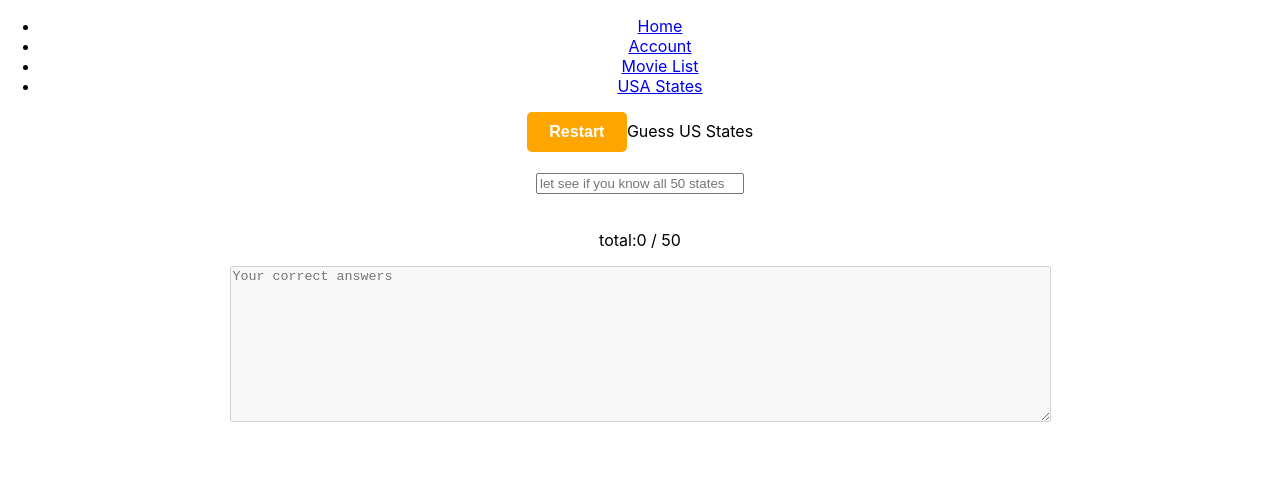
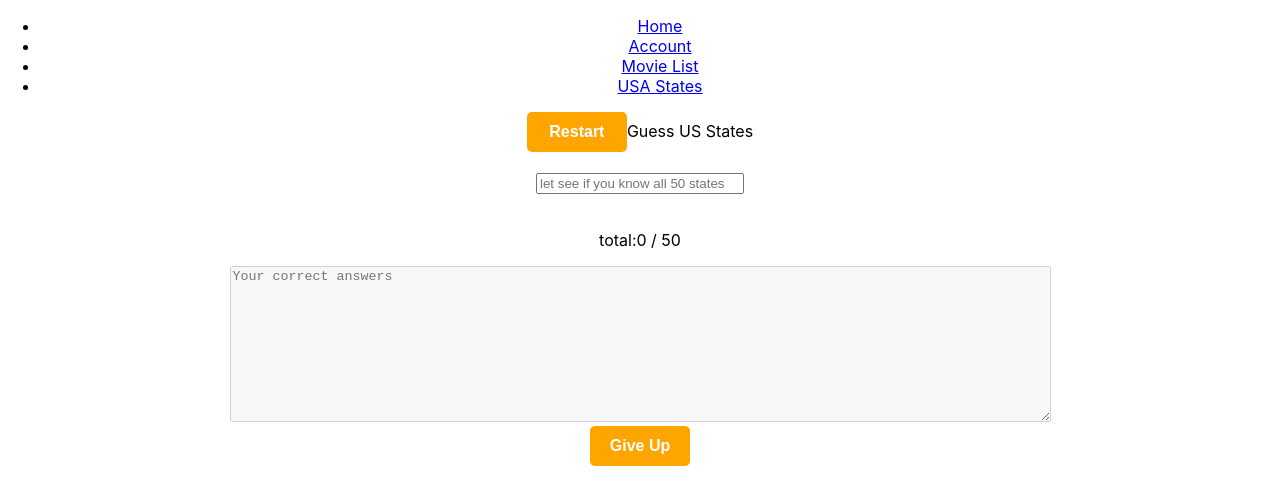
Before and after one commit to yazyounas/front-end-project, a React (Create React App) app: page /states in a window 1280 px wide. Shown: the top 504 px of the page. Built offline with nearby package versions, Linux system fonts and the light colour scheme.

Commit message:
completed the game called guess states

```diff
--- a/src/Components/Movies/Movies.jsx
+++ b/src/Components/Movies/Movies.jsx
@@ -4,7 +4,7 @@ import movieData from "./MoviesData.json";
 
 const Movies = () => {
   const [listQuery, setListQuery] = useState("");
-  console.log(listQuery)
+
 
   const filteredMovies = movieData.filter((movie) => {
     const { title, cast, genre, director } = movie;
--- a/src/Components/UsaStates/NameStates.jsx
+++ b/src/Components/UsaStates/NameStates.jsx
@@ -1,7 +1,6 @@
 import React, { useEffect, useState } from "react";
 import "./NameStates.css";
 import States from "./States";
-
 
 const NameStates = () => {
   const [answer, setAnswer] = useState("");
@@ -13,12 +12,16 @@ const NameStates = () => {
     States.forEach((state) => {
       if (
         state.toLowerCase() === answer.toLowerCase() &&
-        !correctAnswers.some((correctState) => correctState.toLowerCase() === state.toLowerCase())
+        !correctAnswers.some(
+          (correctState) => correctState.toLowerCase() === state.toLowerCase()
+        )
       ) {
         setStateCount((count) => count + 1);
         setCorrectAnswers((answers) => {
           const newAnswers = [...answers];
-          const newState = States.find((s) => s.toLowerCase() === state.toLowerCase());
+          const newState = States.find(
+            (s) => s.toLowerCase() === state.toLowerCase()
+          );
           newAnswers.push(newState);
           if (newAnswers.length === 50 && !givenUp) {
             newAnswers.push("\n\nCongratulations, you named all 50 US States!");
@@ -34,12 +37,26 @@ const NameStates = () => {
     setStateCount(0);
     setCorrectAnswers([]);
   }
+
+  function handleClickGiveUp() {
+    setGivenUp(true);
+    States.forEach((state) => {
+      if (!correctAnswers.includes(state)) {
+        setCorrectAnswers((answers) => {
+          const newAnswers = [...answers];
+          newAnswers.push(state);
+          return newAnswers;
+        });
+      }
+    });
+  }
+
     return (
       <div>
-      <button className="t3button" onClick={handleClick}>Restart</button>
-      <label htmlFor="answerInput">
-        Guess US States
-      </label>
+        <button className="t3button" onClick={handleClick}>
+          Restart
+        </button>
+        <label htmlFor="answerInput">Guess US States</label>
         <br />
         <br />
         <input
@@ -55,12 +72,15 @@ const NameStates = () => {
         <textarea
           cols="100"
           rows="10"
-        value={correctAnswers.join("")}
+          value={correctAnswers.join(", ")}
           placeholder="Your correct answers"
           disabled
         />
+        <br></br>
+        <button className="t3button" onClick={handleClickGiveUp}>Give Up</button>
       </div>
     );
-};
+  }
+
 
 export default NameStates;
```
Lines whose indentation alone changed are shown as unchanged.
